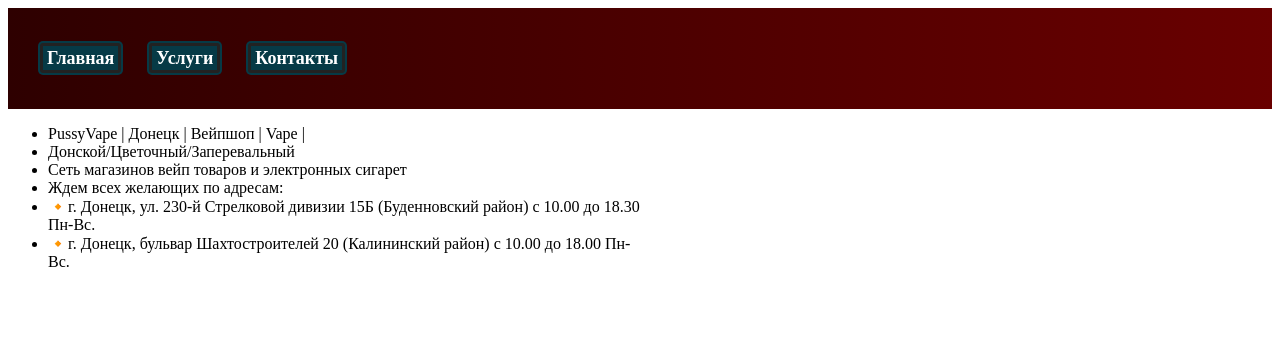
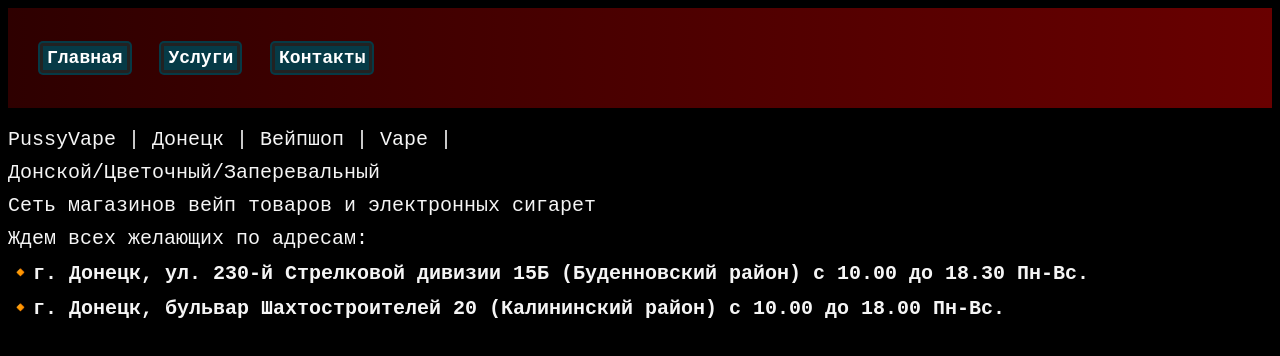
Before and after one commit to MarchenkoDanil123/pussyvape, a plain HTML site: page about_us.html in a window 1280 px wide. Drawn offline with Linux system fonts and the light colour scheme.

Commit message:
fvfdbvdfvbdf

```diff
--- a/about_us.css
+++ b/about_us.css
@@ -1,21 +1,35 @@
+body{
+    background-color: black;
+    font-family: monospace;
+}
+
 .map{
     width: 100%;
-    height: 400px;
+    height: 430px;
 
 
 
 }
+
 .info{
+    font-size: 20px;
+    color: whitesmoke;
     display: block;
-    width: 50%;
+    width: 90%;
     /* background-color: #063a46; */
 }
-.li{
-    display: flex;
-    margin-bottom: 15px;
-    list-style: none;
-    text-decoration: none;
-    font-size: 18px;
+
+.address {
+    font-weight: bold; /* Добавляем жирный шрифт для адресов */
+}
+
+.info ul {
+    list-style-type: none;
+    padding: 0;
+}
+
+.info li {
+    margin-bottom: 10px;
 }
 
 
--- a/about_us.html
+++ b/about_us.html
@@ -35,9 +35,9 @@
             <li>Донской/Цветочный/Заперевальный</li>
             <li>Сеть магазинов вейп товаров и электронных сигарет</li>
             <li>Ждем всех желающих по адресам:</li>
-            <li>🔸г. Донецк, ул. 230-й Стрелковой дивизии 15Б (Буденновский район)
+            <li class="address">🔸г. Донецк, ул. 230-й Стрелковой дивизии 15Б (Буденновский район)
                 с 10.00 до 18.30 Пн-Вс.</li>
-            <li>🔸г. Донецк, бульвар Шахтостроителей 20 (Калининский район)
+            <li class="address">🔸г. Донецк, бульвар Шахтостроителей 20 (Калининский район)
                 с 10.00 до 18.00 Пн-Вс.</li>
         </ul>
     </div>
--- a/style.css
+++ b/style.css
@@ -132,7 +132,7 @@ h1{
     align-items: center;
     justify-content: center;
     margin-top: 30%;
-    animation: animate reverse 5s;
+    animation: animate reverse 3s;
 
 }
 .vopros .buttons {
```
Also changed, not shown: index.html (+2 -2 lines), 1 other file.
